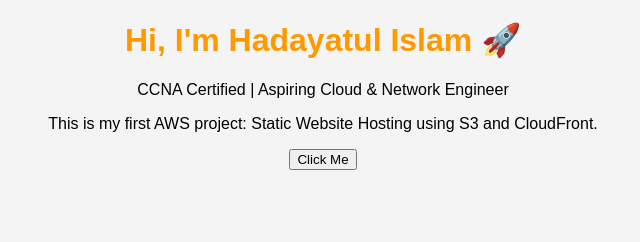
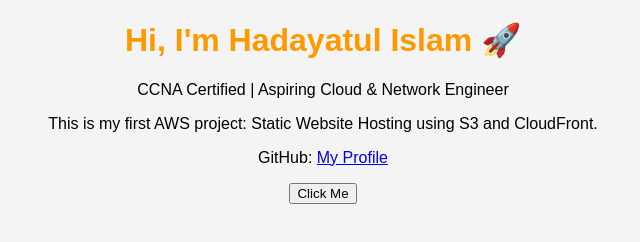
Before and after one commit to Hadayatulislam76/aws-project-1-static-website, a plain HTML site: page index.html in a window 1280 px wide. Shown: the whole page, without its empty margins (317-957 px from the left). Drawn offline with Linux system fonts and the light colour scheme.

Commit message:
Update index.html

```diff
--- a/index.html
+++ b/index.html
@@ -12,6 +12,7 @@
     <p>CCNA Certified | Aspiring Cloud & Network Engineer</p>
 
     <p>This is my first AWS project: Static Website Hosting using S3 and CloudFront.</p>
+    <p>GitHub: <a href="https://github.com/Hadayatulislam76" target="_blank">My Profile</a></p>
 
     <button onclick="showMessage()">Click Me</button>
 
```
